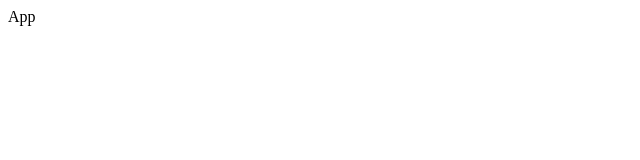
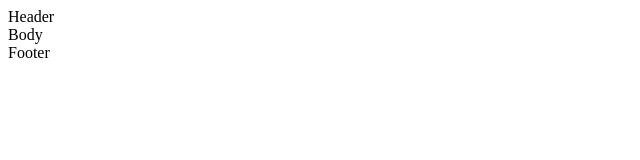
Before and after one commit to prudhviraj-793/Tigeen-Assignment, a React (Create React App) app: page / in a window 1280 px wide. Shown: the top 160 px of the page, without its empty margins (0-640 px from the left). Built offline with nearby package versions, Linux system fonts and the light colour scheme.

Commit message:
components

```diff
--- a/src/App.js
+++ b/src/App.js
@@ -1,5 +1,13 @@
+import Body from "./components/Body";
+import Footer from "./components/Footer";
+import Header from "./components/Header";
+
 function App() {
-  return <div>App</div>;
+  return <div>
+    <Header />
+    <Body />
+    <Footer />
+  </div>
 }
 
 export default App;
--- /dev/null
+++ b/src/components/Body.js
@@ -0,0 +1,9 @@
+import React from 'react'
+
+function Body() {
+  return (
+    <div>Body</div>
+  )
+}
+
+export default Body
--- /dev/null
+++ b/src/components/Footer.js
@@ -0,0 +1,9 @@
+import React from 'react'
+
+function Footer() {
+  return (
+    <div>Footer</div>
+  )
+}
+
+export default Footer
--- /dev/null
+++ b/src/components/Header.js
@@ -0,0 +1,9 @@
+import React from 'react'
+
+function Header() {
+  return (
+    <div>Header</div>
+  )
+}
+
+export default Header
```
